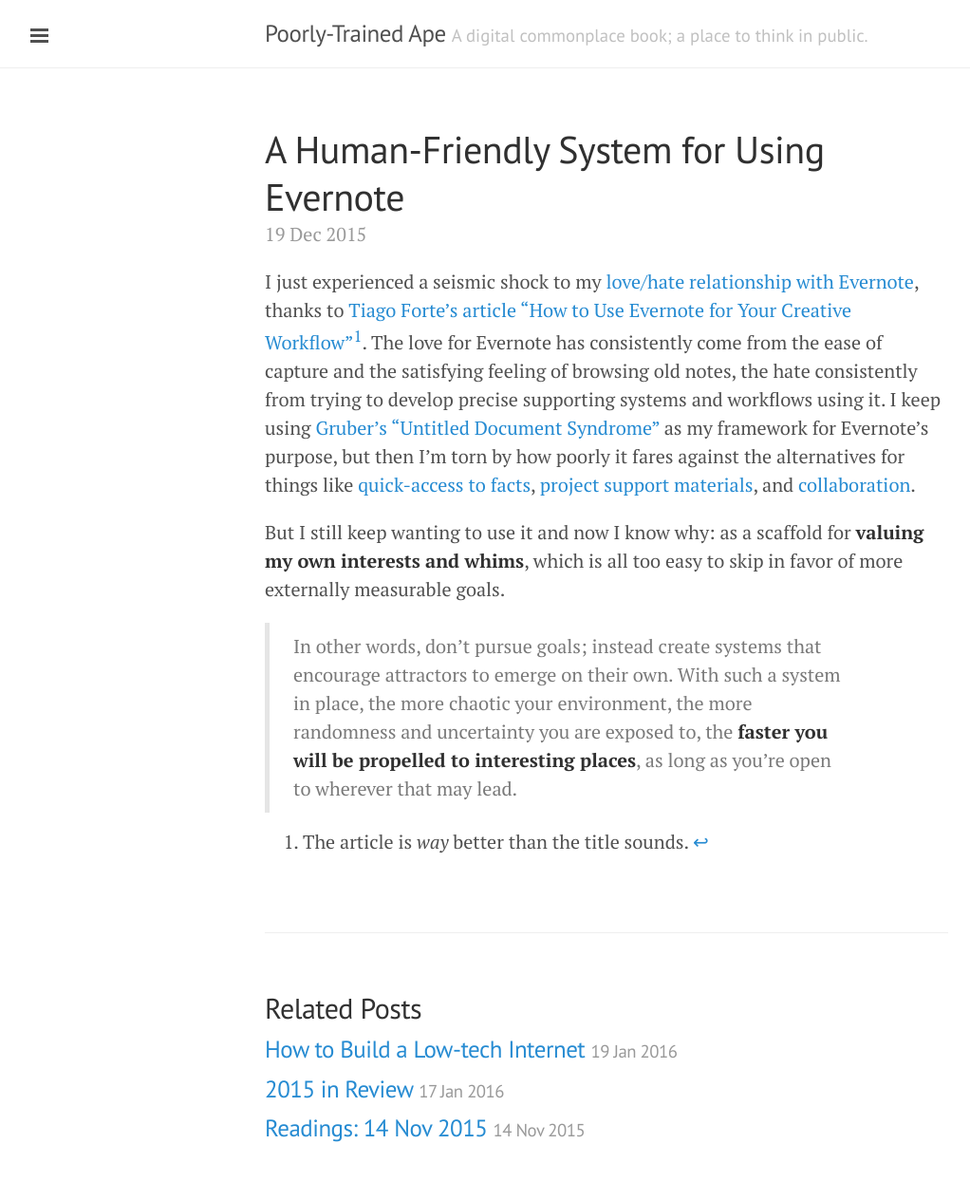
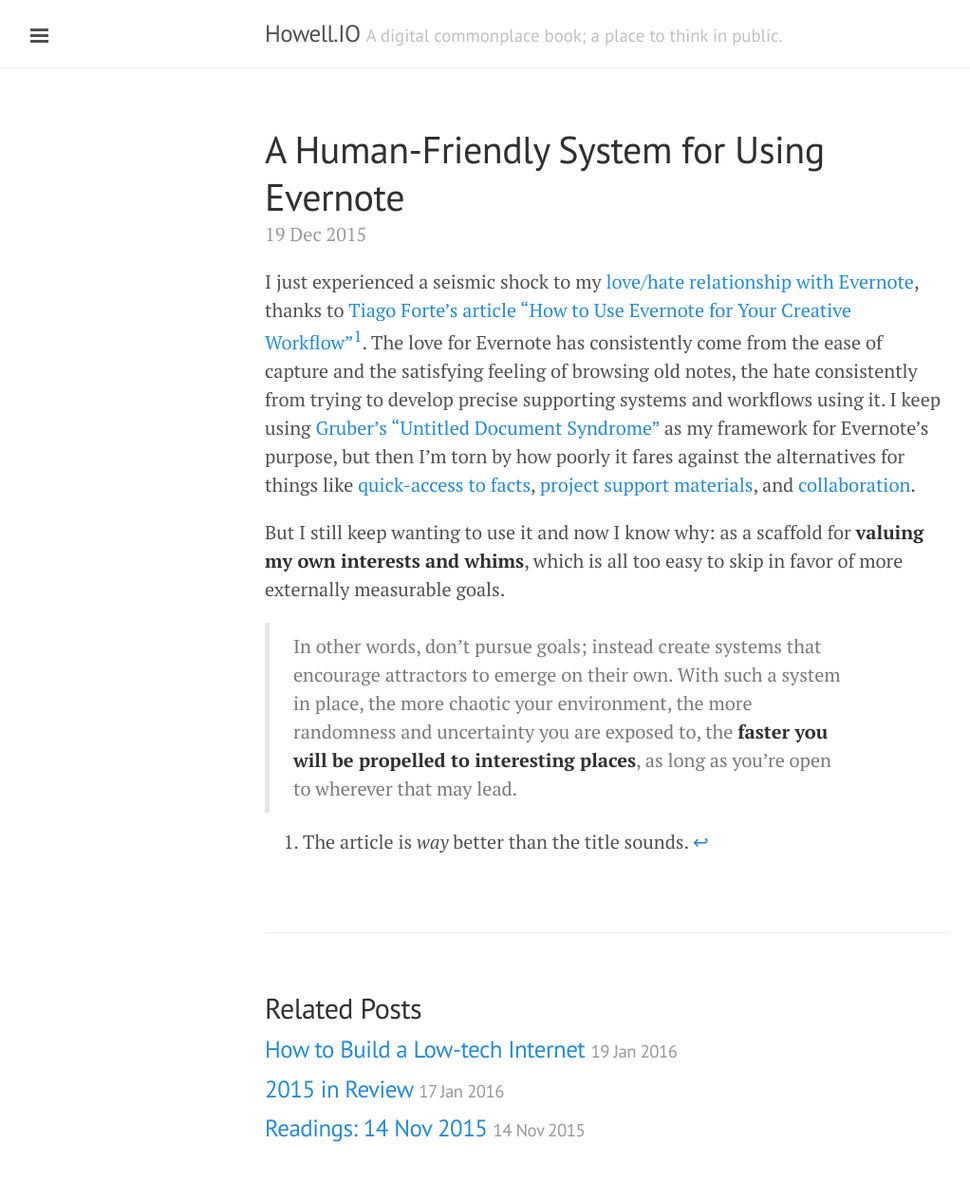
Before and after one commit to dehowell/dehowell.github.io, a Jekyll site: the page built from _posts/2015-12-19-a-human-friendly-system-for-using-evernote.md, in a window 1280 px wide. Shown: the whole page at 95% size, without its empty margins (1-1023 px from the left). Built offline with Jekyll 4.4.1, drawn with Linux system fonts in a browser that asks for light colours.

Commit message:
Switch to howell.io

```diff
--- a/CNAME
+++ b/CNAME
@@ -1 +1 @@
-www.poorlytrainedape.com
+www.howell.io
--- a/_config.yml
+++ b/_config.yml
@@ -12,10 +12,10 @@
   - jekyll-paginate
 
 # Setup
-title:            Poorly-Trained Ape
+title:            Howell.IO
 tagline:          'A digital commonplace book; a place to think in public.'
 description:      ''
-url:              http://www.poorlytrainedape.com
+url:              http://www.howell.io
 
 author:
   name:           'David Howell'
```
Also changed, not shown: _posts/2015-12-19-a-human-friendly-system-for-using-evernote.md (+1 -1 lines).
